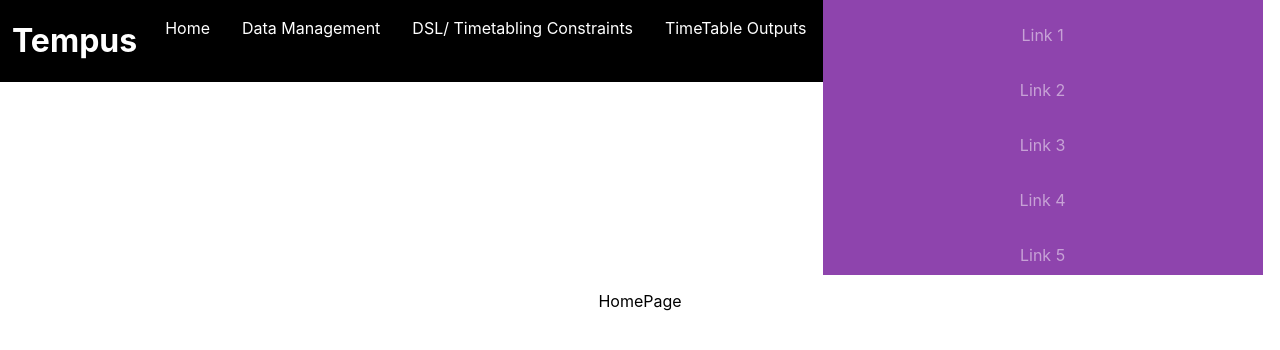
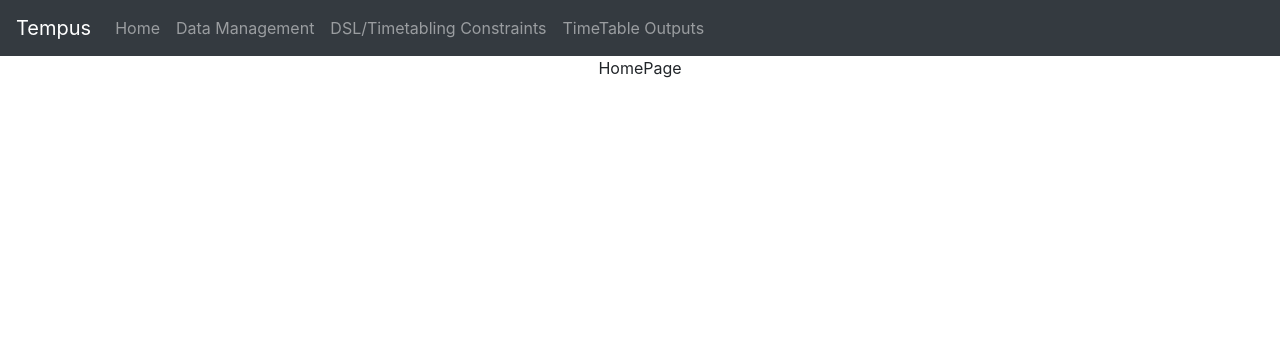
Before and after one commit to ASEGroup1/Tempus, a React (Create React App) app in the folder frontend/: page / in a window 1280 px wide. Shown: the top 350 px of the page. Built offline with nearby package versions, Linux system fonts and the light colour scheme.

Commit message:
Replaced manually made nav bar with react-bootstrap version

```diff
--- a/frontend/package.json
+++ b/frontend/package.json
@@ -4,6 +4,7 @@
   "private": true,
   "dependencies": {
     "react": "^16.8.6",
+    "react-bootstrap": "^1.0.0-beta.8",
     "react-dom": "^16.8.6",
     "react-scripts": "2.1.8",
     "superagent": "^5.0.2"
--- a/frontend/public/index.html
+++ b/frontend/public/index.html
@@ -22,6 +22,12 @@
       work correctly both with client-side routing and a non-root public URL.
       Learn how to configure a non-root public URL by running `npm run build`.
     -->
+      <link
+              rel="stylesheet"
+              href="https://maxcdn.bootstrapcdn.com/bootstrap/4.3.1/css/bootstrap.min.css"
+              integrity="sha384-ggOyR0iXCbMQv3Xipma34MD+dH/1fQ784/j6cY/iJTQUOhcWr7x9JvoRxT2MZw1T"
+              crossorigin="anonymous"
+      />
     <title>React App</title>
   </head>
   <body>
--- a/frontend/src/App.css
+++ b/frontend/src/App.css
@@ -31,93 +31,3 @@
         transform: rotate(360deg);
     }
 }
-
-#logo {
-    display: inline-block;
-    margin-left: 12px;
-}
-
-#navbar {
-    display: inline-block;
-    padding-left: 12px;
-}
-
-#button {
-    display: inline-block;
-    padding-left: 12px
-}
-
-html {
-    height: 100%;
-}
-
-body {
-    margin: 0;
-    height: 100%;
-}
-
-#main-container {
-    display: table;
-    width: 100%;
-    height: 100%;
-}
-
-#sidebar {
-    display: table-cell;
-    width: 15%;
-    vertical-align: top;
-    background-color: #8e44ad;
-}
-
-#sidebar a {
-    display: block;
-    padding: 10px;
-    color: rgba(255,255,255, 0.5);
-    margin: 15px 0 0 0;
-    text-decoration: none;
-}
-
-#sidebar a:hover {
-    background-color: rgba(255, 255, 255, 0.1);
-    color: white !important;
-}
-
-#content {
-    display: table-cell;
-    width: 85%;
-    vertical-align: top;
-    height: 2000px;
-    padding: 10px 0 0 10px;
-}
-
-#banner {
-    align: left;
-    background-color: #000000;
-    color: #FFFFFF;
-    float:left;
-
-}
-
-ul#navbar {
-    list-style-type: none;
-    margin: 0;
-    padding: 0;
-    overflow: hidden;
-}
-
-ul#navbar li {
-    float: left;
-}
-
-ul#navbar li a {
-    display: block;
-    color: white;
-    text-align: center;
-    padding: 14px 16px;
-    text-decoration: none;
-}
-
-/* Change the link color to #111 (black) on hover */
-ul#navbar li a:hover {
-    background-color: #111;
-}
--- a/frontend/src/App.js
+++ b/frontend/src/App.js
@@ -9,26 +9,30 @@ import {
 import {DataManagement} from "./views/DataManagement";
 import {DSL} from "./views/DSL";
 import {Output} from "./views/Output";
-import {NavBar} from "./NavBar";
-import {SideBar} from "./SideBar";
-import {Banner} from "./Banner"
+import Navbar from 'react-bootstrap/Navbar'
+import Nav from "react-bootstrap/Nav";
+import NavDropdown from "react-bootstrap/NavDropdown";
+
 
 class App extends Component {
 	render() {
 		return (
 			<Router>
 				<div className="App">
-
-					<Banner></Banner>
-					<div id="outer-container">
-						<SideBar></SideBar>
-						<div className="content">
-							<Route exact path="/" component={Home}/>
-							<Route path="/dataManagement" component={DataManagement}/>
-							<Route path="/dsl" component={DSL}/>
-							<Route path="/outputs" component={Output}/>
-						</div>
-
+					<Navbar bg="dark" variant="dark" sticky="top">
+						<Navbar.Brand href="#home">Tempus</Navbar.Brand>
+						<Nav className="mr-auto">
+							<Nav.Link href="/">Home</Nav.Link>
+							<Nav.Link href="/dataManagement">Data Management</Nav.Link>
+							<Nav.Link href="/dsl">DSL/Timetabling Constraints</Nav.Link>
+							<Nav.Link href="/outputs">TimeTable Outputs</Nav.Link>
+						</Nav>
+					</Navbar>
+					<div className="content">
+						<Route exact path="/" component={Home}/>
+						<Route path="/dataManagement" component={DataManagement}/>
+						<Route path="/dsl" component={DSL}/>
+						<Route path="/outputs" component={Output}/>
 					</div>
 				</div>
 			</Router>
--- a/frontend/src/Banner.js
+++ b/frontend/src/Banner.js
@@ -4,8 +4,8 @@ import React from "react";
 export class Banner extends React.Component {
 	render() {
 		return <div id="banner">
-					<h1 id="logo">Tempus</h1>
-					<NavBar/>
-				</div>;
+			<h1 id="logo">Tempus</h1>
+			<NavBar/>
+		</div>;
 	}
 }
--- a/frontend/src/NavBar.js
+++ /dev/null
@@ -1,14 +0,0 @@
-import React from "react";
-
-export class NavBar extends React.Component {
-	render() {
-		return <div id="navbar">
-			<ul id="navbar">
-				<li><a href="/">Home</a></li>
-				<li><a href="/dataManagement">Data Management</a></li>
-				<li><a href="/dsl">DSL/ Timetabling Constraints</a></li>
-				<li><a href="/outputs">TimeTable Outputs</a></li>
-			</ul>
-		</div>;
-	}
-}
```
Also changed, not shown: 1 other file (tests, documents, lock files or other folders).
